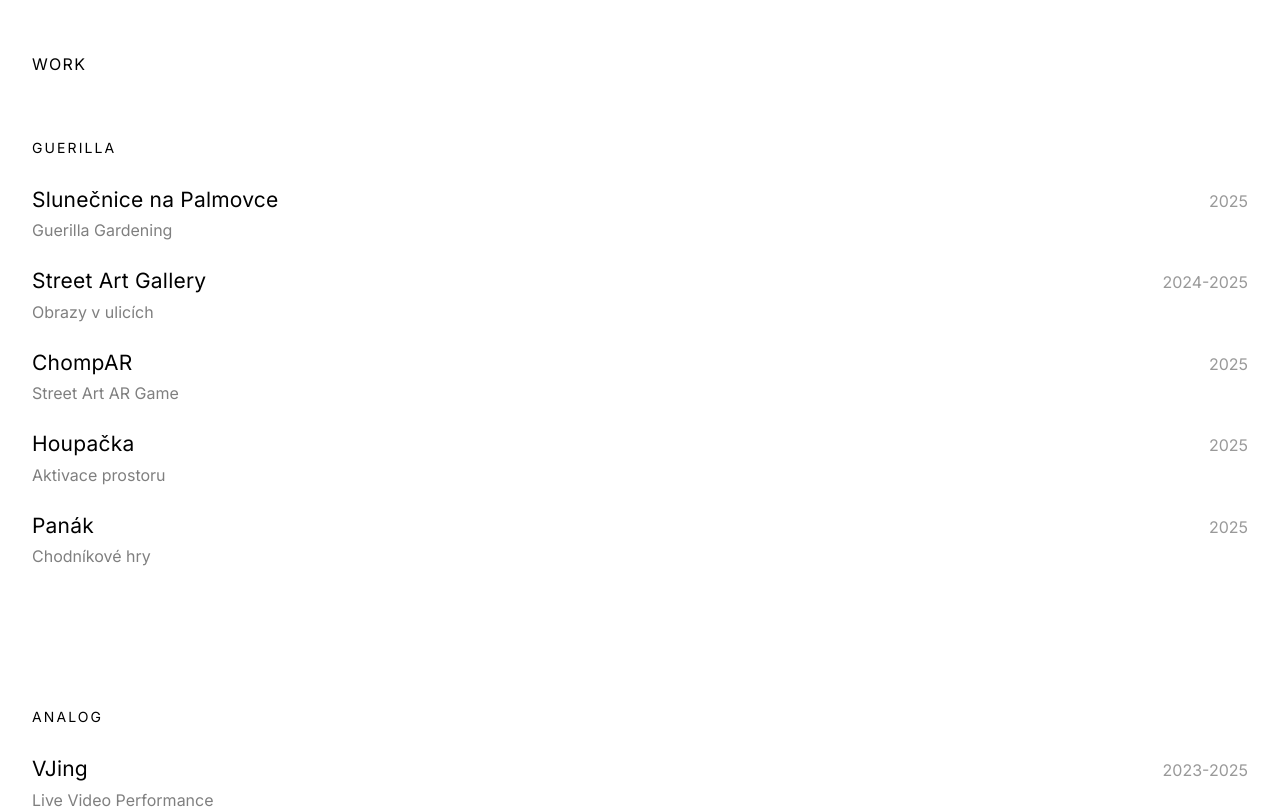
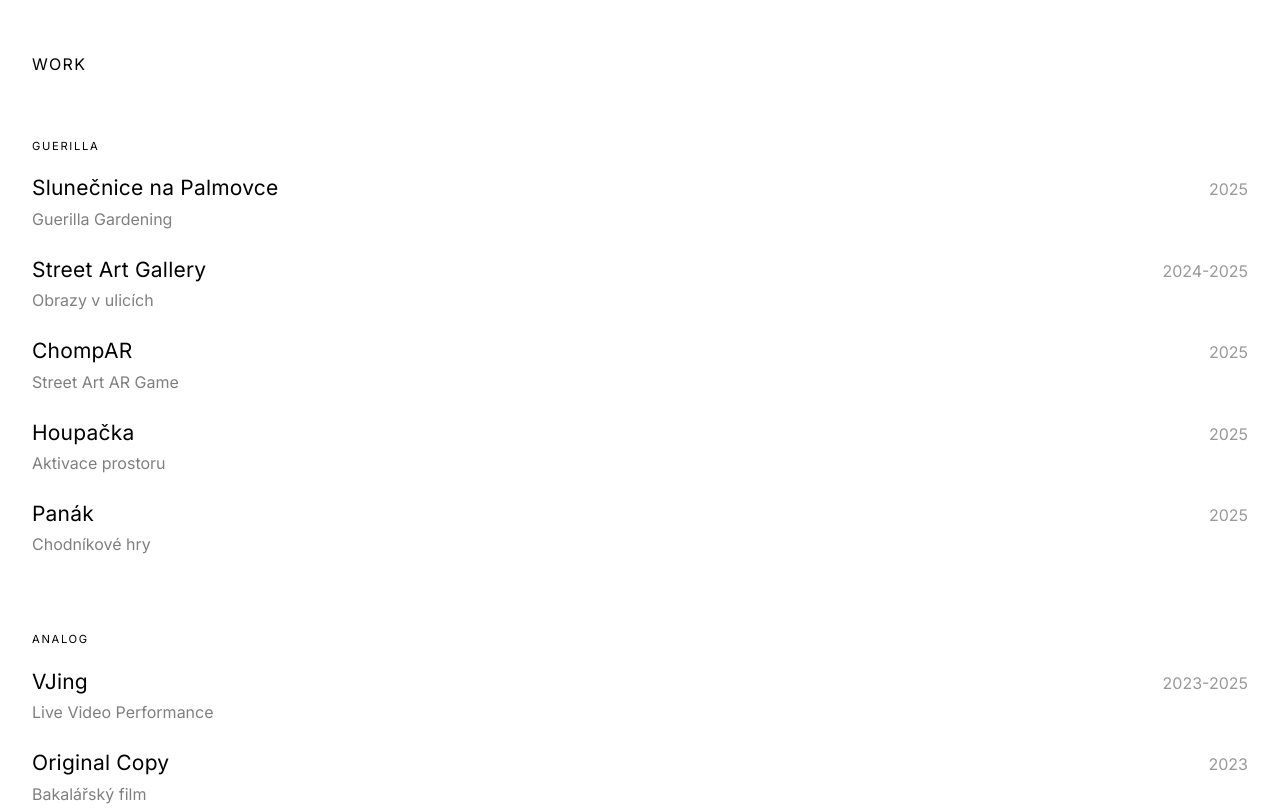
Before and after one commit to martintomekvfx/martintomekvfx.github.io, a React (Vite) app: page / in a window 1280 px wide. Shown: the part 2160-2969 px from the top of the page. Built offline with nearby package versions, Linux system fonts and the light colour scheme; a web font is replaced by a local one.

Commit message:
Smaller category font and reduced gap between categories

```diff
--- a/src/pages/Home.jsx
+++ b/src/pages/Home.jsx
@@ -20,17 +20,17 @@ function Home() {
 
     const CategorySection = ({ title, projects }) => (
         projects.length > 0 && (
-            <div style={{ marginBottom: 'var(--space-2xl)' }}>
+            <div style={{ marginBottom: 'var(--space-xl)' }}>
                 <motion.h3
                     initial={{ opacity: 0 }}
                     whileInView={{ opacity: 1 }}
                     transition={{ duration: 0.4 }}
                     viewport={{ once: true }}
                     style={{
-                        marginBottom: 'var(--space-md)',
-                        fontSize: '0.875rem',
+                        marginBottom: 'var(--space-sm)',
+                        fontSize: '0.7rem',
                         letterSpacing: '0.15em',
-                        opacity: 0.6
+                        opacity: 0.5
                     }}
                 >
                     {title}
```
